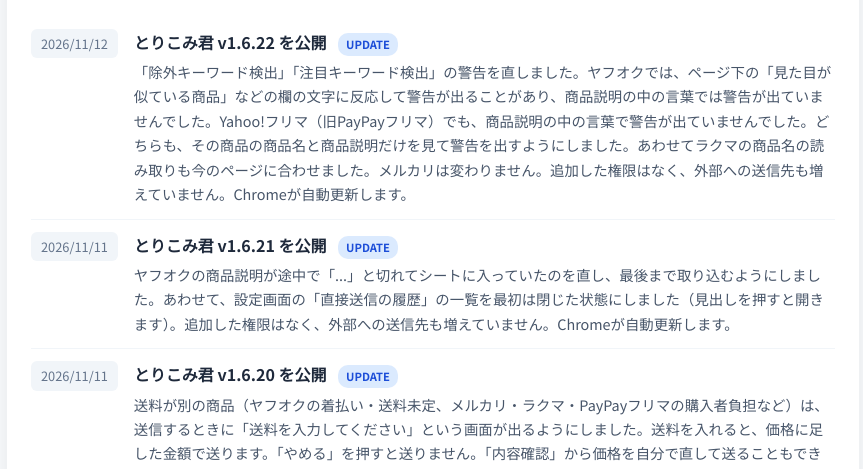
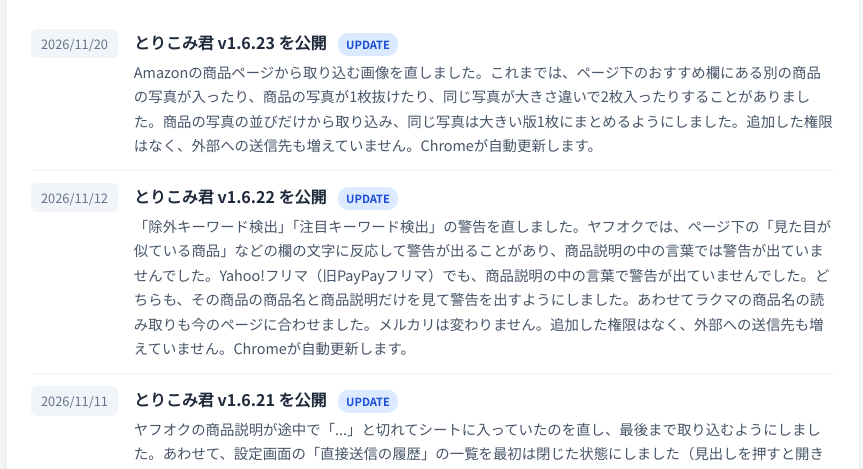
Before and after one commit to naokijodan/bulk-tools-guide, a plain HTML site: page extensions.html in a window 1280 px wide. Shown: the part 324-793 px from the top of the page, without its empty margins (207-1070 px from the left). Drawn offline with Linux system fonts and the light colour scheme.

Commit message:
とりこみ君 v1.6.23 公開のお知らせを追加
Co-Authored-By: Claude Opus 5.5 <noreply@anthropic.com>
Claude-Session: https://claude.ai/code/session_018hdyRasuvbiWyoY24pUh37

```diff
--- a/extensions.html
+++ b/extensions.html
@@ -636,6 +636,14 @@
                 <h2>新着ニュース・アップデート</h2>
             </div>
             <ul class="news-list">
+                <li class="news-item">
+                    <span class="news-date">2026/11/20</span>
+                    <div class="news-content">
+                        <strong>とりこみ君 v1.6.23 を公開</strong>
+                        <span class="news-tag news-tag-update">UPDATE</span>
+                        <p>Amazonの商品ページから取り込む画像を直しました。これまでは、ページ下のおすすめ欄にある別の商品の写真が入ったり、商品の写真が1枚抜けたり、同じ写真が大きさ違いで2枚入ったりすることがありました。商品の写真の並びだけから取り込み、同じ写真は大きい版1枚にまとめるようにしました。追加した権限はなく、外部への送信先も増えていません。Chromeが自動更新します。</p>
+                    </div>
+                </li>
                 <li class="news-item">
                     <span class="news-date">2026/11/12</span>
                     <div class="news-content">
```
